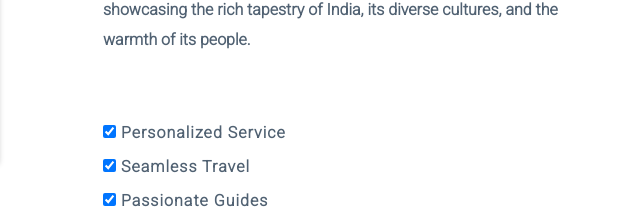
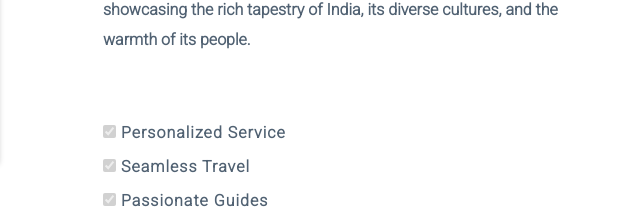
Before and after one commit to athul-2003/Travel-website, a plain HTML site: page index.html in a window 1280 px wide. Shown: the part 1440-1660 px from the top of the page, 549-1189 px from the left. Drawn offline with nearby package versions, Linux system fonts and the light colour scheme; a script that the page names is missing.

Commit message:
Update index.html

```diff
--- a/index.html
+++ b/index.html
@@ -101,9 +101,9 @@
                     it's about creating lasting memories and forging unforgettable experiences.
                     Our journey began with a passion for showcasing the rich tapestry of India, its diverse cultures, and the warmth of its people.</p>
 
-                <label><input type="checkbox" checked> Personalized Service</label>
-                <label><input type="checkbox" checked> Seamless Travel</label>
-                <label><input type="checkbox" checked> Passionate Guides</label>
+                <label><input type="checkbox" checked disabled> Personalized Service</label>
+                <label><input type="checkbox" checked disabled> Seamless Travel</label>
+                <label><input type="checkbox" checked disabled> Passionate Guides</label>
                 <i><p>"Join us at Bharat Sanchar, where every tour is a voyage, every moment is a discovery, and every traveler is a cherished part of our story."<i></p>
                 <a href="terms.html" target="_blank">TERMS & CONDITIONS</a>
             </div>
```
